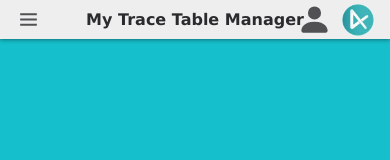
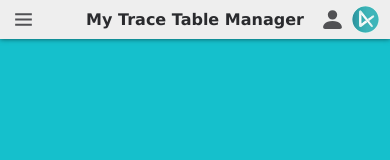
Before and after one commit to a4s-ufpb/My-Trace-Table-Manager, a React (Vite) app: page / in a window 390 px wide. Shown: the top 160 px of the page. Built offline with nearby package versions, Linux system fonts and the light colour scheme.

Commit message:
Style: melhorando a responsividade do header

```diff
--- a/src/components/Header/styles.module.css
+++ b/src/components/Header/styles.module.css
@@ -16,7 +16,6 @@
 }
 
 .btnMenu,
-.btnLogout,
 .btnPerson {
     font-size: 35px;
     cursor: pointer;
@@ -26,7 +25,6 @@
 }
 
 .btnMenu:hover,
-.btnLogout:hover,
 .btnPerson:hover {
     opacity: 1;
 }
@@ -46,8 +44,8 @@
 }
 
 .header img {
-    width: 40px;
-    height: 40px;
+    width: 37px;
+    height: 37px;
     background-color: #fff;
     border-radius: 50%;
     box-shadow: inset 0px 0px 10px #3dcfbc;
@@ -106,7 +104,7 @@
     }
 
     .btnMenu,
-    .btnLogout {
+    .btnPerson {
         font-size: 30px;
     }
 
@@ -115,14 +113,21 @@
     }
 
     .header img {
-        width: 40px;
-        height: 40px;
+        width: 32px;
+        height: 32px;
+    }
+}
+
+@media (max-width: 550px) {
+    .header img {
+        width: 32px;
+        height: 32px;
     }
 }
 
 @media (max-width: 480px) {
     .btnMenu,
-    .btnLogout {
+    .btnPerson {
         font-size: 25px;
     }
 
@@ -132,15 +137,19 @@
     }
 
     .header img {
-        width: 35px;
-        height: 35px;
+        width: 27px;
+        height: 27px;
     }
 }
 
 @media (max-width: 420px) {
-    .header img {
-        width: 32px;
-        height: 32px;
+    .btnMenu {
+        left: 0.7rem;
+    }
+
+    .rightOptionsContainer {
+        gap: 7px;
+        right: .7rem;
     }
 }
 
@@ -150,19 +159,20 @@
     }
 
     .btnMenu,
-    .btnLogout {
+    .btnPerson {
         font-size: 22px;
     }
 
     .header img {
-        width: 27px;
-        height: 27px;
+        width: 24px;
+        height: 24px;
     }
 }
 
 @media (max-width: 345px) {
+
     .btnMenu,
-    .btnLogout {
+    .btnPerson {
         font-size: 20px;
     }
 
```
